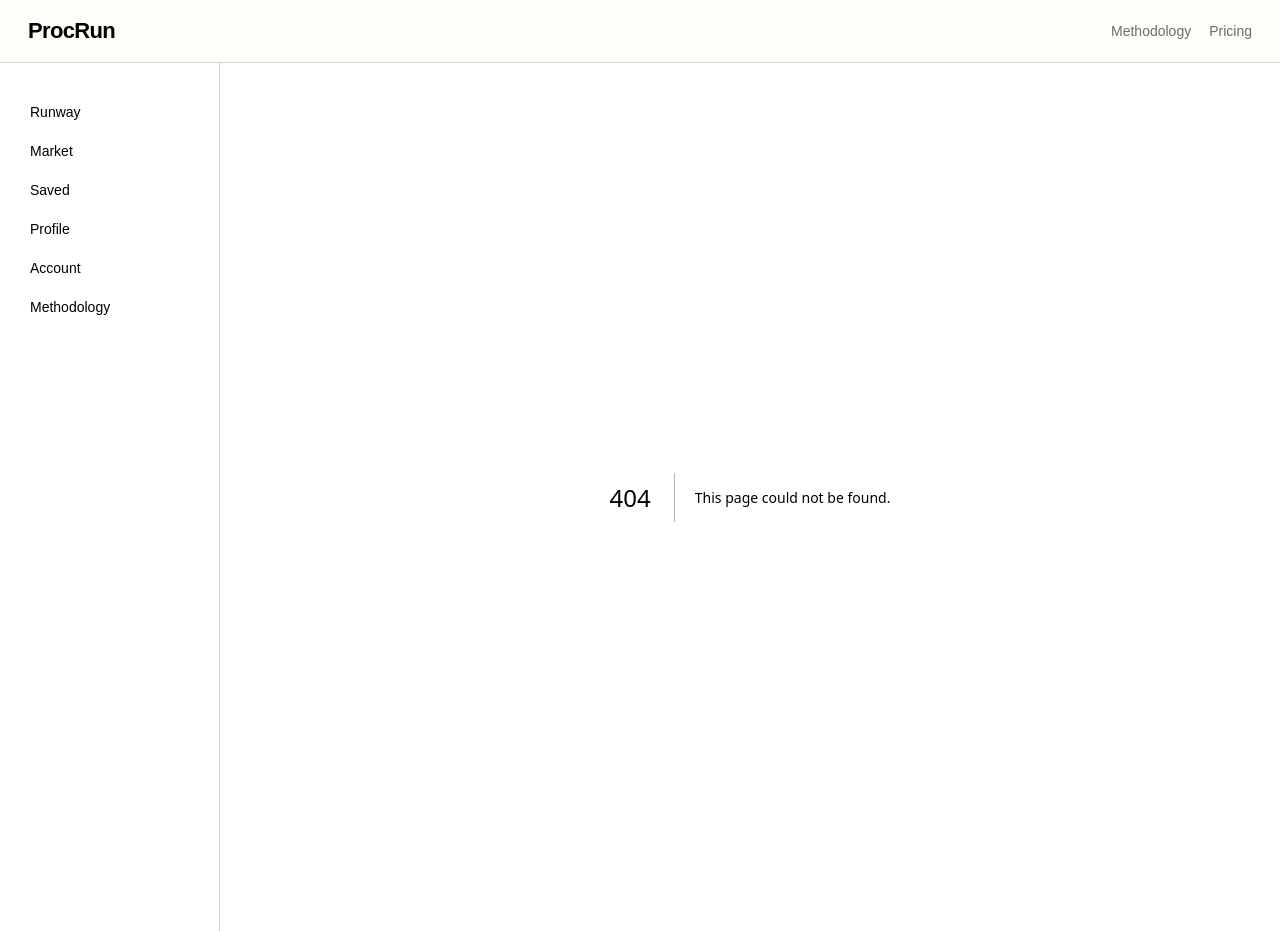
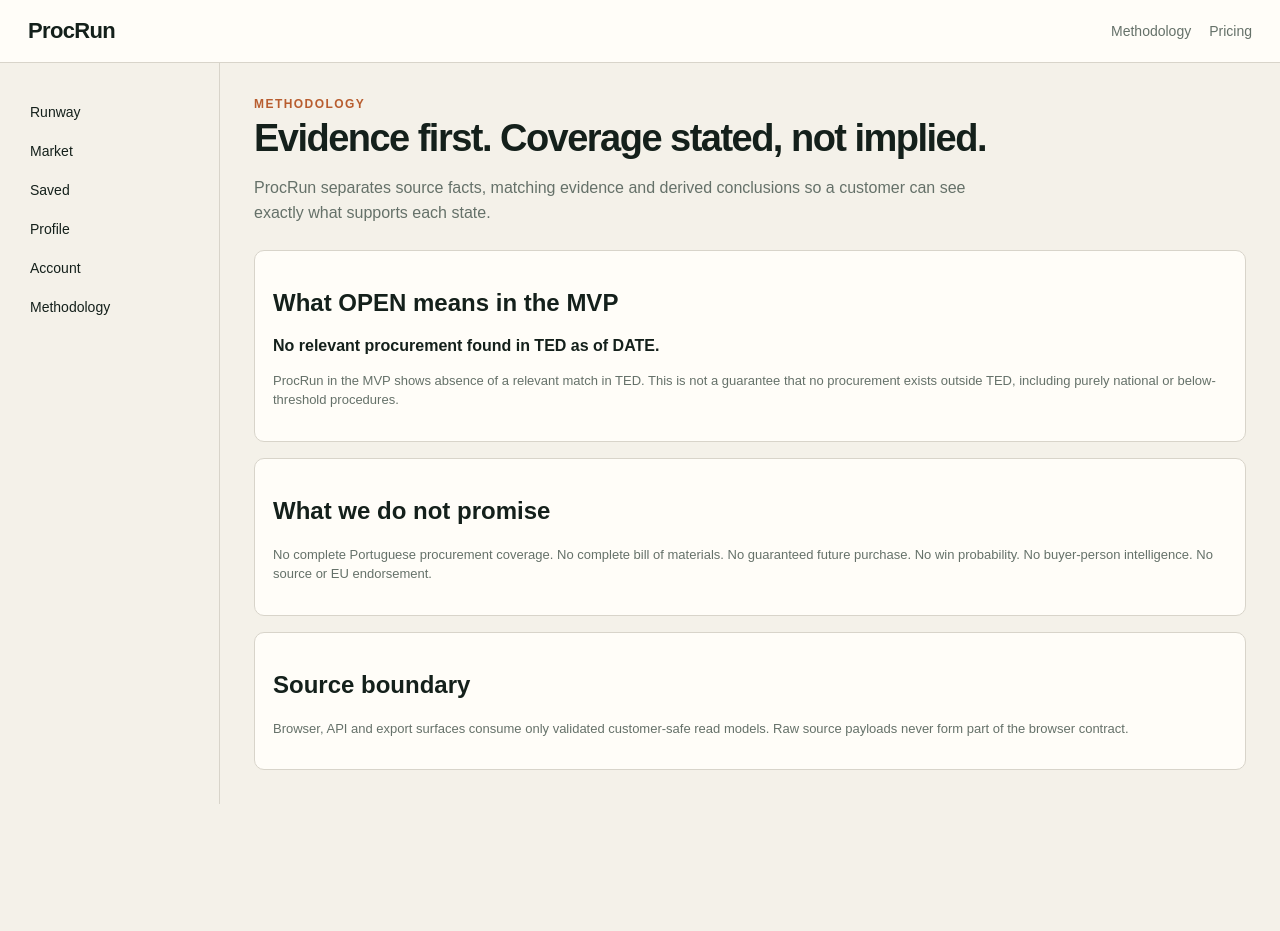
Before and after one commit to martibal/procrun, a Next.js app in the folder web/: page /methodology in a window 1280 px wide. Before the commit this address had no page. After the commit the page ends 804 px from the top, so only its background shows below. Built offline with nearby package versions, Linux system fonts and the light colour scheme.

Commit message:
Add customer-facing methodology boundary

```diff
--- /dev/null
+++ b/web/app/methodology/page.tsx
@@ -0,0 +1,10 @@
+export default function MethodologyPage() {
+  return <>
+    <div className="eyebrow">Methodology</div>
+    <h1 className="h1">Evidence first. Coverage stated, not implied.</h1>
+    <p className="lede">ProcRun separates source facts, matching evidence and derived conclusions so a customer can see exactly what supports each state.</p>
+    <section className="card" style={{marginTop:24}}><h2>What OPEN means in the MVP</h2><p><strong>No relevant procurement found in TED as of DATE.</strong></p><p className="small">ProcRun in the MVP shows absence of a relevant match in TED. This is not a guarantee that no procurement exists outside TED, including purely national or below-threshold procedures.</p></section>
+    <section className="card" style={{marginTop:16}}><h2>What we do not promise</h2><p className="small">No complete Portuguese procurement coverage. No complete bill of materials. No guaranteed future purchase. No win probability. No buyer-person intelligence. No source or EU endorsement.</p></section>
+    <section className="card" style={{marginTop:16}}><h2>Source boundary</h2><p className="small">Browser, API and export surfaces consume only validated customer-safe read models. Raw source payloads never form part of the browser contract.</p></section>
+  </>;
+}
```
